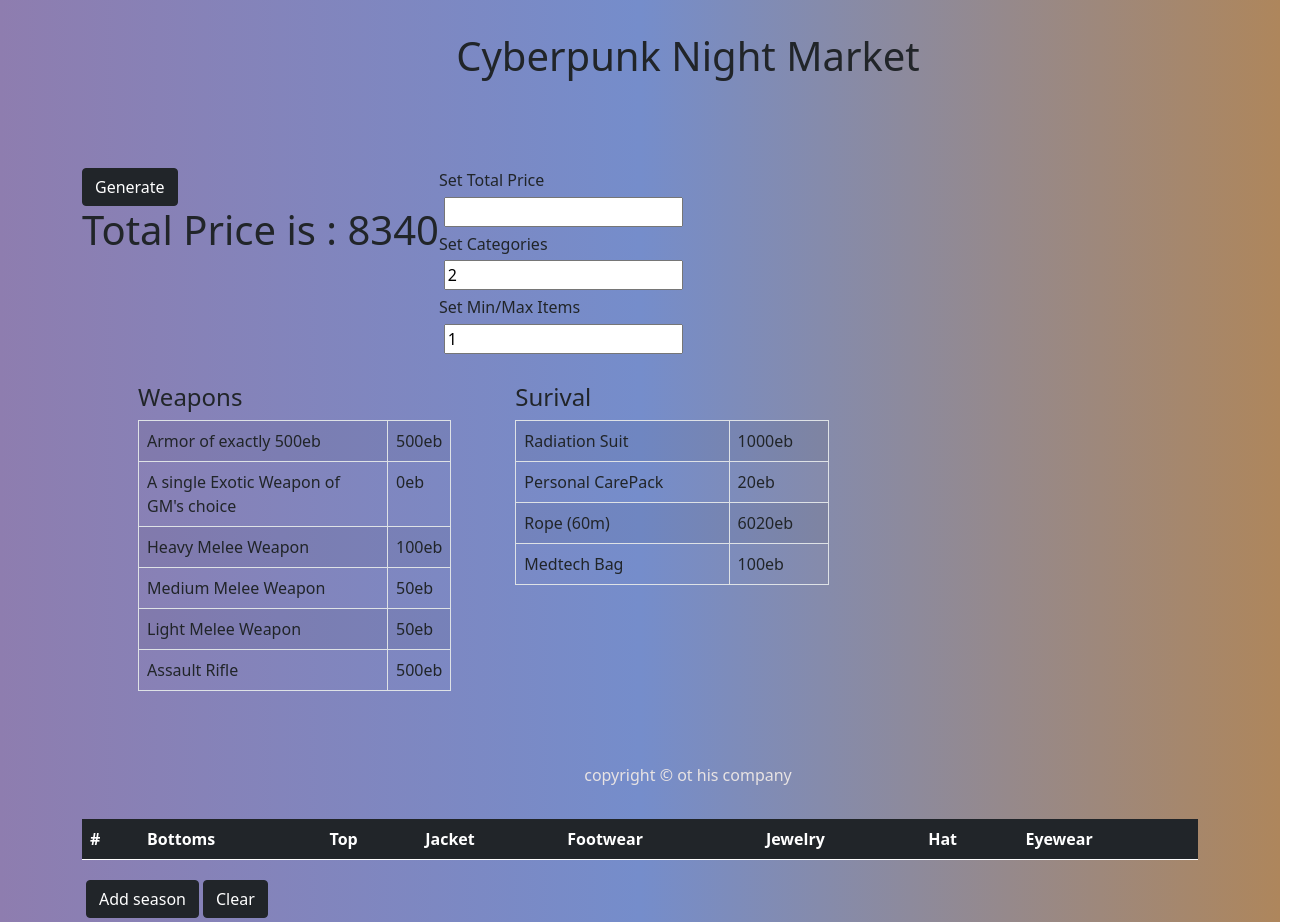
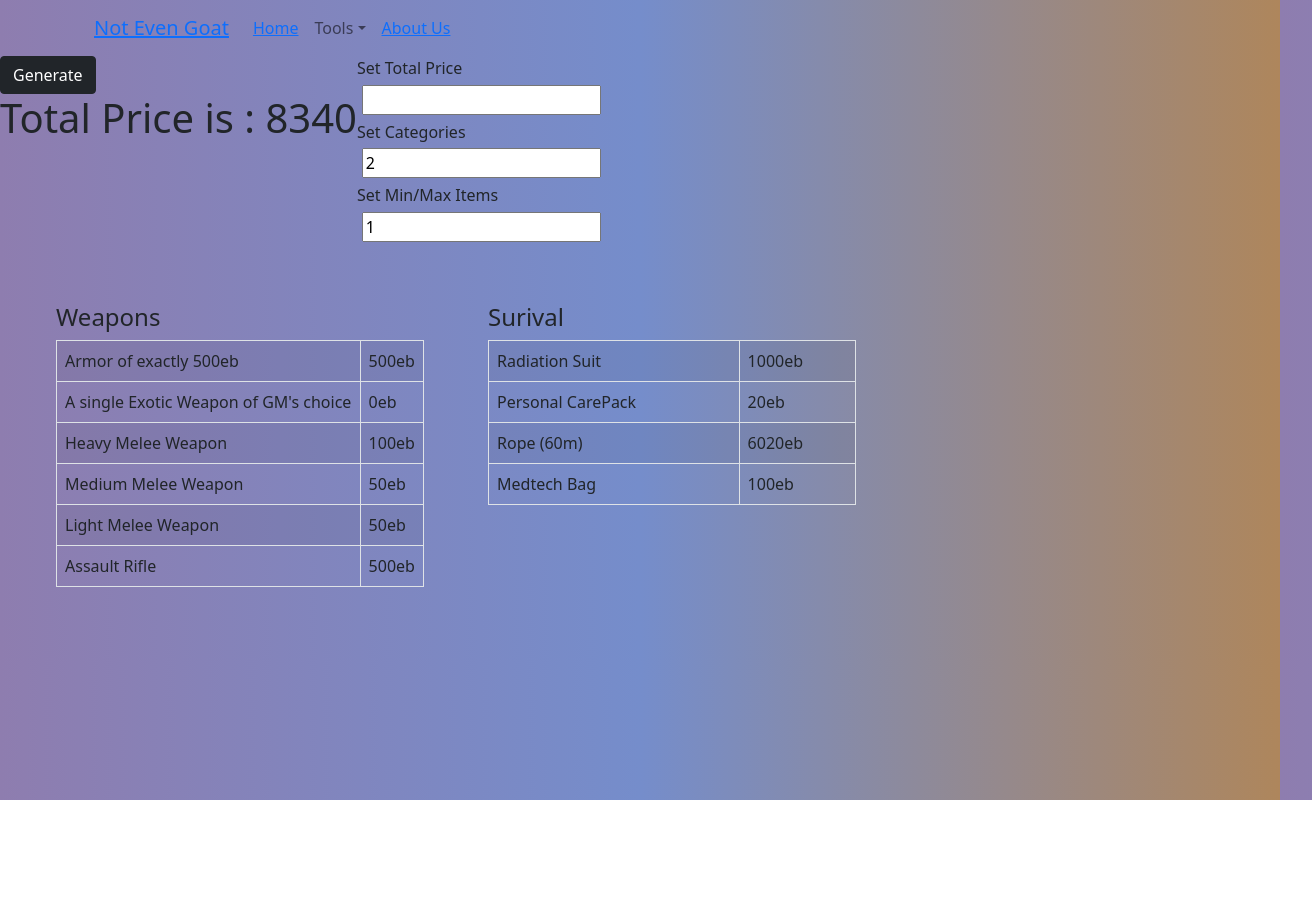
Before and after one commit to notevenagoat/cyberpunktools, a React (Create React App) app: page /night_market in a window 1280 px wide. Shown: the whole page, 1312 px wide, since content can reach past the window. After the commit the page ends 800 px from the top, so only its background shows below. Built offline with nearby package versions, Linux system fonts and the light colour scheme.

Commit message:
added nav functions

```diff
--- a/package.json
+++ b/package.json
@@ -11,6 +11,8 @@
     "react": "^17.0.2",
     "react-bootstrap": "^1.6.1",
     "react-dom": "^17.0.2",
+    "react-router": "^5.2.0",
+    "react-router-dom": "^5.2.0",
     "react-scripts": "4.0.3",
     "web-vitals": "^1.1.2"
   },
--- a/src/App.js
+++ b/src/App.js
@@ -1,26 +1,55 @@
-import Header from './Header';
-import Generate from './Generate';
-import Category from './Category';
-import Footer from './Footer';
-import 'bootstrap/dist/css/bootstrap.min.css';
-import { categorySelector } from './randomgen';
-import { useState } from 'react';
-import { Container, Row } from 'react-bootstrap';
-import FashionGenerator from './fashion/FashionGenerator';
+import Header from "./Header";
+import Generate from "./Generate";
+import Category from "./Category";
+import Footer from "./Footer";
+import "bootstrap/dist/css/bootstrap.min.css";
+import { categorySelector } from "./randomgen";
+import { useState } from "react";
+import { Container, Row } from "react-bootstrap";
+import FashionGenerator from "./fashion/FashionGenerator";
+import { BrowserRouter as Router, Switch, Route } from "react-router-dom";
+import Navigation from "./components/NavBar";
+import About from "./components/About";
 
 function App() {
   const [items, setItems] = useState([]);
 
   const getRandom = (number) => {
-    return Math.floor((Math.random() * number) +1);
-  }
+    return Math.floor(Math.random() * number + 1);
+  };
 
-  const categoriesChanged = (nCategories, nItems) => setItems(categorySelector(nCategories, nItems));
+  const categoriesChanged = (nCategories, nItems) =>
+    setItems(categorySelector(nCategories, nItems));
 
   getRandom(100);
 
   return (
-    <Container>
+    <Router>
+      <Navigation />
+      <Switch>
+        {/* <Row>
+          <Route path="/home" component={Header} />
+        </Row> */}
+        <Row>
+          <Route
+            path="/night_market"
+            render={(props) => (
+              <Generate
+                {...props}
+                paramsChangedFunc={categoriesChanged}
+                items={items}
+              />
+            )}
+          />
+          <Route path="/home" component={Header} />
+          <Route path="/fashion_generator" component={FashionGenerator} />
+          <Route path="/about" component={About} />
+        </Row>
+      </Switch>
+      {/* <Container>
+        <Row>
+          <Navigation />
+        </Row>
         <Row>
           <Header />
         </Row>
@@ -34,7 +63,8 @@ function App() {
           <Footer />
         </Row>
         <FashionGenerator />
-    </Container>
+      </Container> */}
+    </Router>
   );
 }
 
--- a/src/Generate.js
+++ b/src/Generate.js
@@ -1,27 +1,38 @@
-import React, { useState, useEffect, useRef } from 'react';
-import { Button } from 'react-bootstrap';
-import TotalPrice from './TotalPrice';
-
+import React, { useState, useEffect, useRef } from "react";
+import { Button } from "react-bootstrap";
+import TotalPrice from "./TotalPrice";
+import Category from "./Category";
 
 const checkNumber = (input, min, max, setter, _default) => {
   if (isNaN(input)) setter(_default);
   else if (input > max) setter(max);
   else if (input < min) setter(min);
-  return !(isNaN(input) || (input > max) || (input < min));
-}
-
+  return !(isNaN(input) || input > max || input < min);
+};
 
 export default function Generate(props) {
   const [nCategories, setNCategories] = useState(2);
   const prevNCategories = useRef();
 
-  const [nItems, setNItems] = useState('');
+  const [nItems, setNItems] = useState("");
   const prevNItems = useRef();
 
   useEffect(() => {
-    console.log('useEffect...');
-    const nCatsOkay = checkNumber(nCategories, 2, 6, setNCategories, prevNCategories.current);
-    const nItemsOkay = checkNumber(nItems, 1, 10, setNItems, prevNItems.current);
+    console.log("useEffect...");
+    const nCatsOkay = checkNumber(
+      nCategories,
+      2,
+      6,
+      setNCategories,
+      prevNCategories.current
+    );
+    const nItemsOkay = checkNumber(
+      nItems,
+      1,
+      10,
+      setNItems,
+      prevNItems.current
+    );
     if (nCatsOkay && nItemsOkay) {
       console.log(`nCategories: ${nCategories}`);
       props.paramsChangedFunc(nCategories, nItems);
@@ -31,19 +42,43 @@ export default function Generate(props) {
   }, [nCategories, nItems]);
 
   return (
+    <div>
       <section className="d-flex generate">
         <div>
-        <Button variant="dark">Generate</Button>{''}
+          <Button variant="dark">Generate</Button>
+          {""}
           <TotalPrice items={props.items} />
         </div>
         <div className="generate_sets">
-        <label for="total_price" variant="success">Set Total Price </label>
+          <label for="total_price" variant="success">
+            Set Total Price{" "}
+          </label>
           <input name="total_price" id="total_price"></input>
           <label for="categories">Set Categories </label>
-        <input name="categories" id="categories" value={nCategories} onChange={e => setNCategories(e.target.value)}></input>
+          <input
+            type="number"
+            name="categories"
+            id="categories"
+            value={nCategories}
+            min="2"
+            max="6"
+            onChange={(e) => setNCategories(e.target.value)}
+          ></input>
           <label for="items">Set Min/Max Items</label>
-        <input name="items" id="items" value={nItems} onChange={e => setNItems(e.target.value)}></input>
+          <input
+            type="number"
+            min="1"
+            max="10"
+            name="items"
+            id="items"
+            value={nItems}
+            onChange={(e) => setNItems(e.target.value)}
+          ></input>
         </div>
       </section>
-  )
+      <section>
+        <Category items={props.items} />
+      </section>
+    </div>
+  );
 }
--- /dev/null
+++ b/src/components/About.js
@@ -0,0 +1,6 @@
+import React from "react";
+const About = () => {
+  return <div>ABOUT</div>;
+};
+
+export default About;
--- /dev/null
+++ b/src/components/NavBar.js
@@ -0,0 +1,38 @@
+import React from "react";
+import { Container, Navbar, NavDropdown, Nav } from "react-bootstrap";
+import { Link } from "react-router-dom";
+
+const Navigation = () => {
+  return (
+    <Container>
+      <Navbar expand="lg">
+        <Container>
+          <Navbar.Brand>
+            <Link>Not Even Goat</Link>
+          </Navbar.Brand>
+          <Navbar.Toggle aria-controls="basic-navbar-nav" />
+          <Navbar.Collapse id="basic-navbar-nav">
+            <Nav className="me-auto">
+              <Nav.Link>
+                <Link to="/home">Home</Link>
+              </Nav.Link>
+              <NavDropdown title="Tools" id="basic-nav-dropdown">
+                <NavDropdown.Item>
+                  <Link to="/night_market">Night Market</Link>
+                </NavDropdown.Item>
+                <NavDropdown.Item>
+                  <Link to="/fashion_generator">Fashion Generator</Link>
+                </NavDropdown.Item>
+              </NavDropdown>
+              <Nav.Link>
+                <Link to="/about">About Us</Link>
+              </Nav.Link>
+            </Nav>
+          </Navbar.Collapse>
+        </Container>
+      </Navbar>
+    </Container>
+  );
+};
+
+export default Navigation;
--- a/src/fashion/FashionGenerator.js
+++ b/src/fashion/FashionGenerator.js
@@ -1,13 +1,22 @@
-import React, { Component } from 'react'
-import { Table, Button } from 'react-bootstrap'
-import { shuffleArrayCopy } from '../randomgen'
+import React, { Component } from "react";
+import { Table, Button } from "react-bootstrap";
+import { shuffleArrayCopy } from "../randomgen";
 
-
-const clothingStyles = ['Bag Lady Chic', 'Gang Colors', 'Generic Chic', 'Bohemian', 'Leisurewear', 'Nomad Leathers', 'Asia Pop', 'Urban Flash', 'Businesswear'];
+const clothingStyles = [
+  "Bag Lady Chic",
+  "Gang Colors",
+  "Generic Chic",
+  "Bohemian",
+  "Leisurewear",
+  "Nomad Leathers",
+  "Asia Pop",
+  "Urban Flash",
+  "Businesswear",
+];
 
 const generateSeason = () => {
   return shuffleArrayCopy([...clothingStyles]).slice(0, 7);
-}
+};
 
 export class FashionGenerator extends Component {
   constructor(props) {
@@ -18,33 +27,37 @@ export class FashionGenerator extends Component {
   }
 
   seasonsJSX = () => {
-    console.log('test');
+    console.log("test");
     return this.state.seasons.map((season, i) => {
       return (
-        <tr>
-          <td>{i+1}</td>
-          {season.map(item => <td>{item}</td>)}
-        </tr>
-      )
-    }
-    )
+        <div>
+          <tr>
+            <td>{i + 1}</td>
+            {season.map((item) => (
+              <td>{item}</td>
+            ))}
+          </tr>
+        </div>
+      );
+    });
   };
 
   addHandler = () => {
-    console.log('addHandler');
+    console.log("addHandler");
     this.setState({ seasons: [...this.state.seasons, generateSeason()] });
-  }
+  };
 
   clearHandler = () => {
     this.setState({ seasons: [] });
-  }
+  };
 
   render() {
     return (
       <React.Fragment>
         {/* className="table table-dark table-striped border-danger m-3" */}
         {/* style="max-width: 95%;" */}
-        <Table striped variant="dark border-danger" >
+        <h1>Fashion Generator</h1>
+        <Table striped variant="dark border-danger">
           <thead className="">
             <tr>
               <th scope="col">#</th>
@@ -57,18 +70,30 @@ export class FashionGenerator extends Component {
               <th scope="col">Eyewear</th>
             </tr>
           </thead>
-          <tbody id="fashionTable">
-            {this.seasonsJSX()}
-          </tbody>
+          <tbody id="fashionTable">{this.seasonsJSX()}</tbody>
         </Table>
         <div>
           {/* class="btn btn-dark" */}
-          <Button variant="dark m-1" type="button" onClick={this.addHandler} id="add-season">Add season</Button>
-          <Button variant="dark" type="button" onClick={this.clearHandler} id="clear-btn">Clear</Button>
+          <Button
+            variant="dark m-1"
+            type="button"
+            onClick={this.addHandler}
+            id="add-season"
+          >
+            Add season
+          </Button>
+          <Button
+            variant="dark"
+            type="button"
+            onClick={this.clearHandler}
+            id="clear-btn"
+          >
+            Clear
+          </Button>
         </div>
       </React.Fragment>
-    )
+    );
   }
 }
 
-export default FashionGenerator
+export default FashionGenerator;
```
Also changed, not shown: 1 other file (tests, documents, lock files or other folders). Lines whose indentation alone changed are shown as unchanged.
